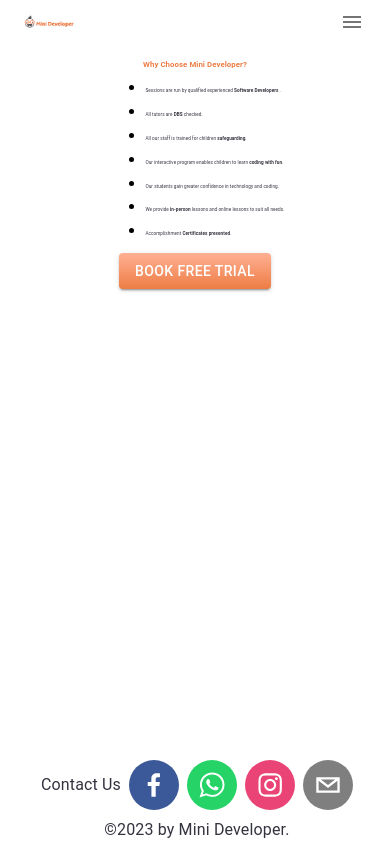
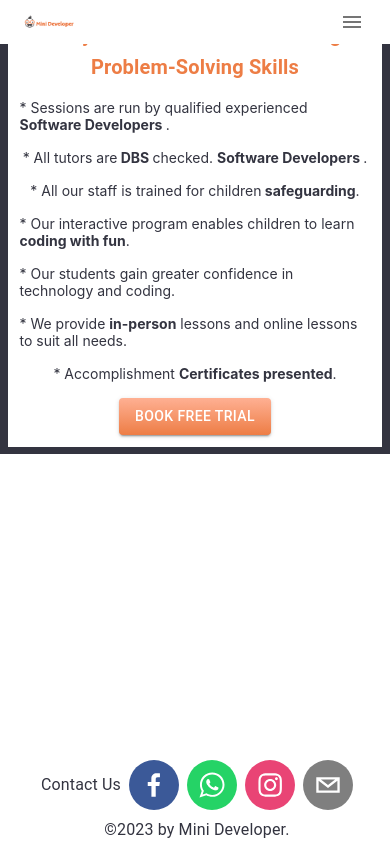
Before and after one commit to hebaarafat159/mini-developer-client, a React (Create React App) app: page /about/whyus in a window 390 px wide. Built offline with nearby package versions, Linux system fonts and the light colour scheme.

Commit message:
Fix Mobile view in Why us screen

```diff
--- a/src/components/WhyUsComponent.js
+++ b/src/components/WhyUsComponent.js
@@ -3,51 +3,46 @@ import { Stack, Typography } from '@mui/material'
 import FreeTrialButton from './FreeTrialButton'
 import cssStyle from '../css/styles.module.css'
 
+import why_img from '../assets/why-learn-coding-at-a-young-age-mini-coding-coding-for-kids-life-fun.gif'
 export default function WhyUsComponent() {
     return (
-        <Stack spacing={1} className={cssStyle.page} >
-            <Typography style={{ fontWeight: 'bold', fontSize: '2vw', color: '#ed7d45' }} > Why Choose Mini Developer? </Typography>
-            <Stack spacing={1} >
-                <ul>
-                    <li>
-                        <Typography style={{ fontWeight: 'normal', fontSize: '1.2vw', color: '#333440', padding: '2vmin 0' }}>
-                            Sessions are run by qualified experienced <span style={{ fontWeight: 'bold' }}> Software Developers </span>.
+        <Stack direction="row" spacing={2} sx={{ justifyContent: 'space-evenly', alignItems: 'center', background: '#333440', padding: '2vw' }} >
+            <Stack direction="column" spacing={2} sx={{ justifyContent: 'center', alignItems: 'center', background: 'white', padding: '3vw' }} >
+                <Typography component="h4" variant='h6' style={{ color: '#ed7d45', textAlign: 'center', fontWeight: 'bold' }}>
+                    Build your Child's Valuable Coding & Problem-Solving Skills
                 </Typography>
-                    </li>
-                    <li>
-                        <Typography style={{ fontWeight: 'normal', fontSize: '1.2vw', color: '#333440', padding: '2vmin 0' }}>
-                            All tutors are<span style={{ fontWeight: 'bold' }}> DBS </span>checked.
+
+                <Typography component="p" variant='p' style={{ color: '#333440' }}>
+                    * Sessions are run by qualified experienced <span style={{ fontWeight: 'bold' }}> Software Developers </span>.
                 </Typography>
-                    </li>
-                    <li>
-                        <Typography style={{ fontWeight: 'normal', fontSize: '1.2vw', color: '#333440', padding: '2vmin 0' }}>
-                            All our staff is trained for children<span style={{ fontWeight: 'bold' }}> safeguarding</span>.
+
+                <Typography component="p" variant='p' style={{ color: '#333440' }}>
+                    * All tutors are<span style={{ fontWeight: 'bold' }}> DBS </span>checked. <span style={{ fontWeight: 'bold' }}> Software Developers </span>.
                 </Typography>
-                    </li>
-                    <li>
-                        <Typography style={{ fontWeight: 'normal', fontSize: '1.2vw', color: '#333440', padding: '2vmin 0' }}>
-                            Our interactive program enables children to learn<span style={{ fontWeight: 'bold' }}>  coding with fun</span>.
+
+                <Typography component="p" variant='p' style={{ color: '#333440' }}>
+                    * All our staff is trained for children<span style={{ fontWeight: 'bold' }}> safeguarding</span>.
                 </Typography>
-                    </li>
-                    <li>
-                        <Typography style={{ fontWeight: 'normal', fontSize: '1.2vw', color: '#333440', padding: '2vmin 0' }}>
-                            Our students gain greater confidence in technology and coding.
+
+                <Typography component="p" variant='p' style={{ color: '#333440' }}>
+                    * Our interactive program enables children to learn<span style={{ fontWeight: 'bold' }}>  coding with fun</span>.
                 </Typography>
-                    </li>
-                    <li>
-                        <Typography style={{ fontWeight: 'normal', fontSize: '1.2vw', color: '#333440', padding: '2vmin 0' }}>
-                            We provide <span style={{ fontWeight: 'bold' }}>in-person</span> lessons and online lessons to suit all needs.
+
+                <Typography component="p" variant='p' style={{ color: '#333440' }}>
+                    * Our students gain greater confidence in technology and coding.
                 </Typography>
-                    </li>
-                    <li>
-                        <Typography style={{ fontWeight: 'normal', fontSize: '1.2vw', color: '#333440', padding: '2vmin 0' }}>
-                            Accomplishment <span style={{ fontWeight: 'bold' }}>Certificates presented</span>.
+
+                <Typography component="p" variant='p' style={{ color: '#333440' }}>
+                    * We provide <span style={{ fontWeight: 'bold' }}>in-person</span> lessons and online lessons to suit all needs.
                 </Typography>
-                    </li>
-                </ul>
-            </Stack>
+
+                <Typography component="p" variant='p' style={{ color: '#333440' }}>
+                    * Accomplishment <span style={{ fontWeight: 'bold' }}>Certificates presented</span>.
+                </Typography>
                 <FreeTrialButton course={null} />
             </Stack>
+            {/* <img src={why_img} loading="lazy" alt="" width={'30%'} /> */}
 
+        </Stack>
     )
 }
```
Lines whose indentation alone changed are shown as unchanged.
